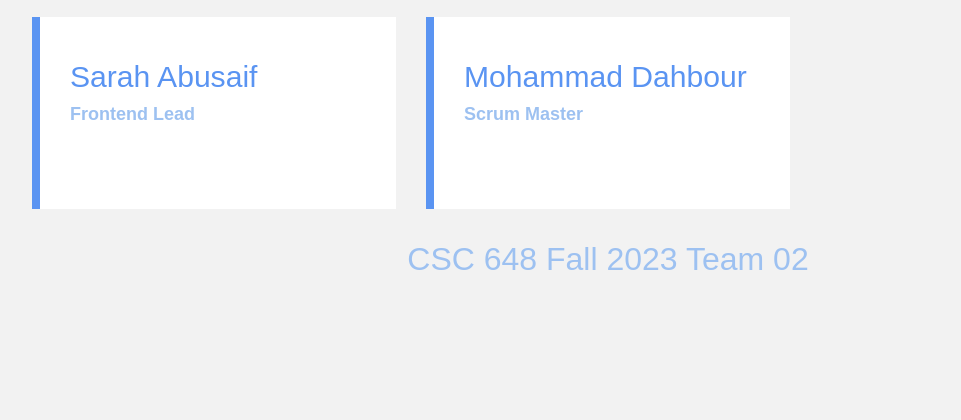
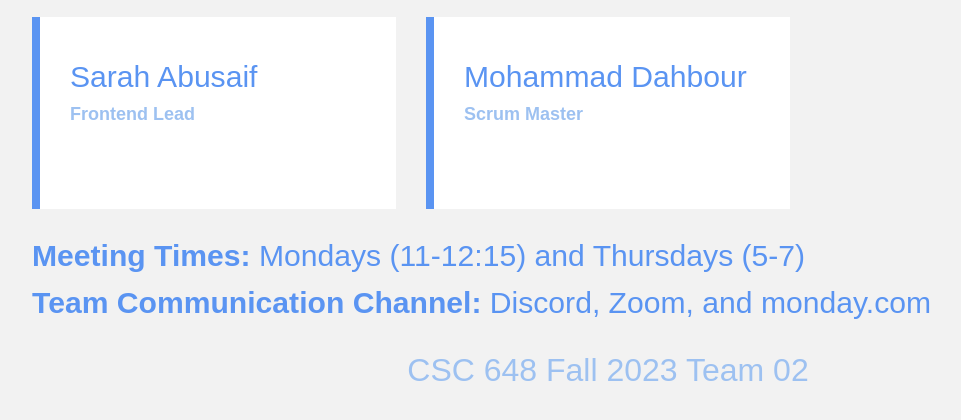
Before and after one commit to MoeD02/Ensight-Film-Review-App, a Django app: template application/tempsite/about/templates/about/about.html in a window 1280 px wide. Shown: the part 353-773 px from the top of the page, without its empty margins (32-993 px from the left). Run offline with Django 4.2, Linux system fonts and the light colour scheme; the template is opened without the code that fills it, so the values that code supplies are empty; some web fonts are replaced.

Commit message:
added meeting times and communication channels

```diff
--- a/application/tempsite/about/templates/about/about.html
+++ b/application/tempsite/about/templates/about/about.html
@@ -47,6 +47,9 @@
         </div>
     </div>
 
+    <p class="name"><strong>Meeting Times:</strong> Mondays (11-12:15) and Thursdays (5-7)</p>
+    <p class="name"><strong>Team Communication Channel:</strong> Discord, Zoom, and monday.com</p>
+
     <footer class="w3-container w3-black w3-padding-16">
         <p class="end">CSC 648 Fall 2023 Team 02</p>
     </footer>
```
